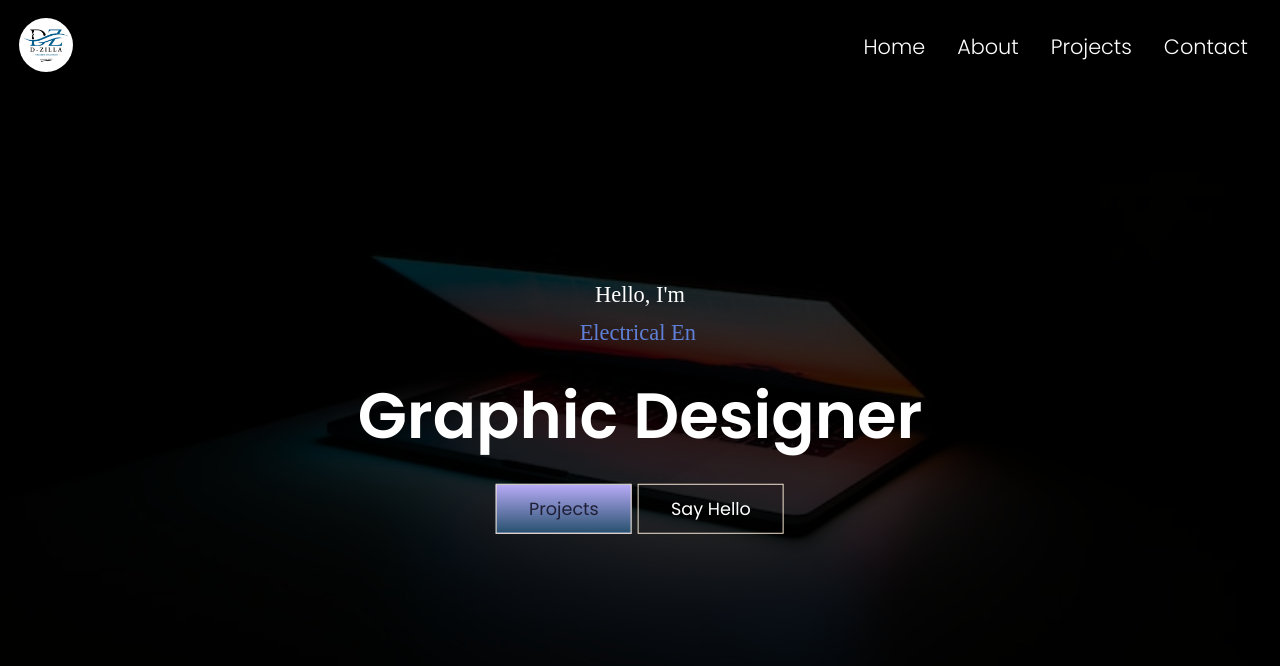
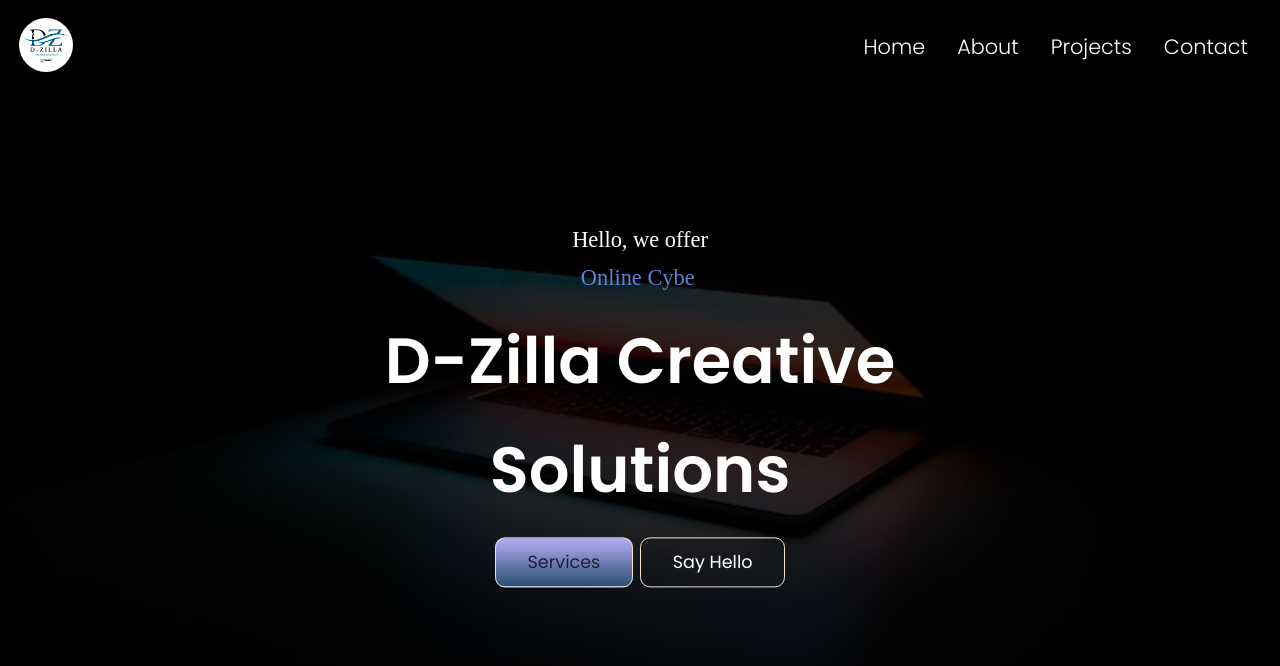
Before and after one commit to DavisKiprotich/Portfolio-website-Ushindi-, a React (Create React App) app: page / in a window 1280 px wide. Shown: the top 666 px of the page. Built offline with nearby package versions, Linux system fonts and the light colour scheme.

Commit message:
Created footer component in home file

```diff
--- a/src/components/Heroimg.js
+++ b/src/components/Heroimg.js
@@ -12,26 +12,46 @@ const Heroimg = () => {
       </div>
       <div className="content">
         <p>
-          Hello, I'm{" "}
+          Hello, we offer {" "}
           <Typical
             loop={Infinity}
             className="typical"
             steps={[
-              "David Ushindi",
+              "Graphic Design",
               1000,
-              "Logo maker",
+              "Online Cyber Services",
               1000,
-              "Electrical Engineer",
+              "Logo Design",
               1000,
-              "Telecommunications Engineer",
+              "Flyer Design",
+              1000,
+              "Video Ads",
+              1000,
+              "Printing and Binding Services",
+              1000,
+              "Business Card Design",
+              1000,
+              "Banner Design",
+              1000,
+              "Company Profile",
+              1000,
+              "Brochure Design",
+              1000,
+              "Poster Design",
+              1000,
+              "Autocad Design(2D)",
+              1000,
+              "Letterhead Design",
+              1000,
+              "Cover Art Design",
               1000,
             ]}
           />
         </p>
-        <h2>Graphic Designer</h2>
+        <h2>D-Zilla Creative Solutions</h2>
         <div>
           <Link to="/projects" className="btn">
-            Projects
+            Services
           </Link>
           <Link to="/contact" className="btn btn-light">
             Say Hello
--- a/src/components/NavbarStyles.css
+++ b/src/components/NavbarStyles.css
@@ -61,7 +61,7 @@
     align-items: center;
     width: 100%;
     height: 100vh;
-    /*background: rgba(0, 0, 0, 0.9);*/
+    background: rgba(0, 0, 0, 0.9);
     position: absolute;
     top: 0;
     left: -100%;
--- a/src/index.css
+++ b/src/index.css
@@ -76,6 +76,7 @@ ul{
   border: 1px solid var(--color-nude);
   cursor: pointer;
   font-weight: 400;
+  border-radius: 10px;
 }
 .btn:hover{
   background: var(--text-color);
--- a/src/routes/Home.js
+++ b/src/routes/Home.js
@@ -1,11 +1,14 @@
 import React from 'react';
 import Navbar from '../components/Navbar';
 import HeroImg from '../components/Heroimg';
+import Footer from '../components/Footer';
+
 const Home = () => {
   return (
     <div>
       <Navbar />
       <HeroImg />
+      <Footer/>
     </div>
   )
 }
```
